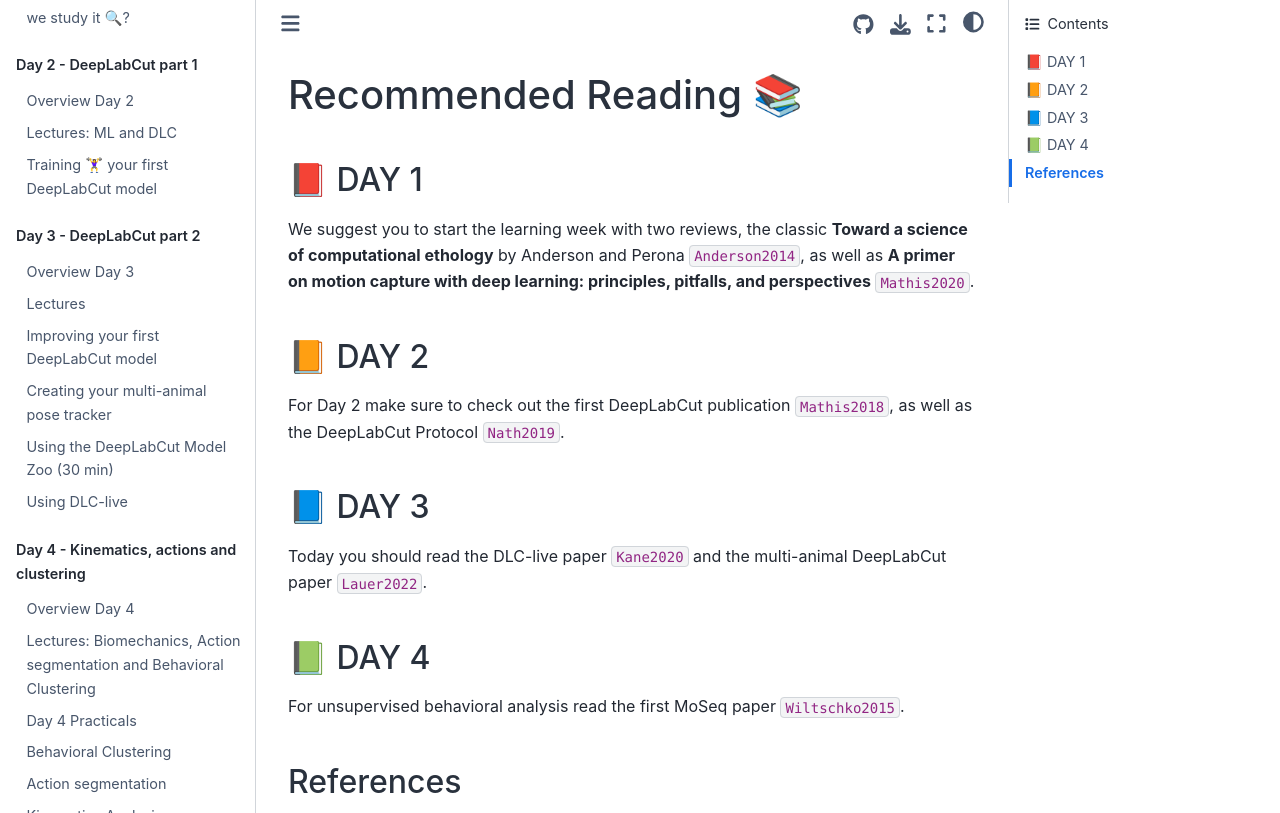
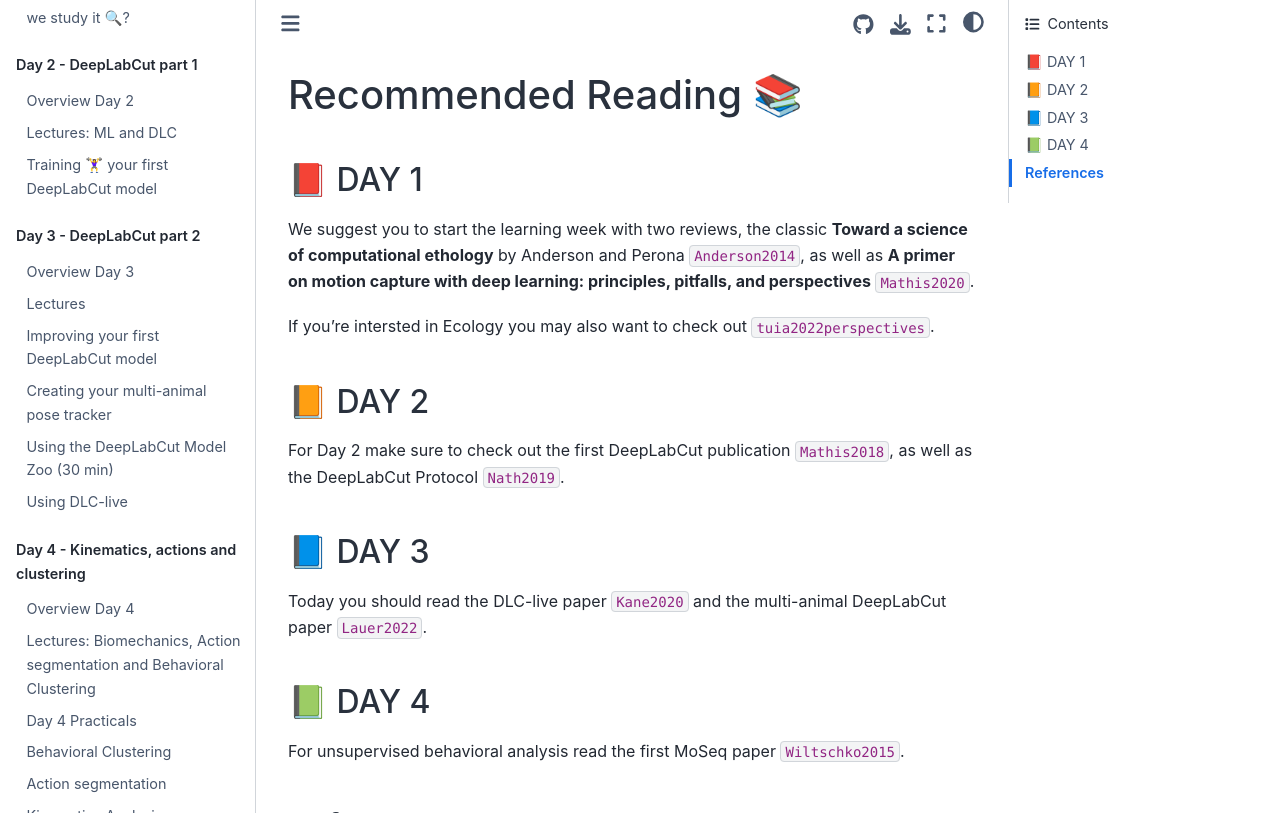
Before and after one commit to AlexEMG/DLC-Cajal-Course, a Jupyter Book: the page built from content/Recommended_reading.md, in a window 1280 px wide and 1172 px high, cut to the strip 0-813 px from the top of the window. Built offline with Jupyter Book 1.0.4 settings and Sphinx 7.4.7 and the Sphinx Book theme 1.1.4, drawn with Linux system fonts in a browser that asks for light colours; cross-references to code outside the pages are shown as plain code.

Commit message:
link Tuia

```diff
--- a/content/Recommended_reading.md
+++ b/content/Recommended_reading.md
@@ -3,6 +3,8 @@
 ## 📕 DAY 1
 
 We suggest you to start the learning week with two reviews, the classic __Toward a science of computational ethology__ by Anderson and Perona {cite}`Anderson2014`, as well as __A primer on motion capture with deep learning: principles, pitfalls, and perspectives__ {cite}`Mathis2020`.
+
+If you're intersted in Ecology you may also want to check out {cite}`tuia2022perspectives`.
 
 ## 📙 DAY 2
 
```
Also changed, not shown: content/Day5_Overview.md (+0 -2 lines).
